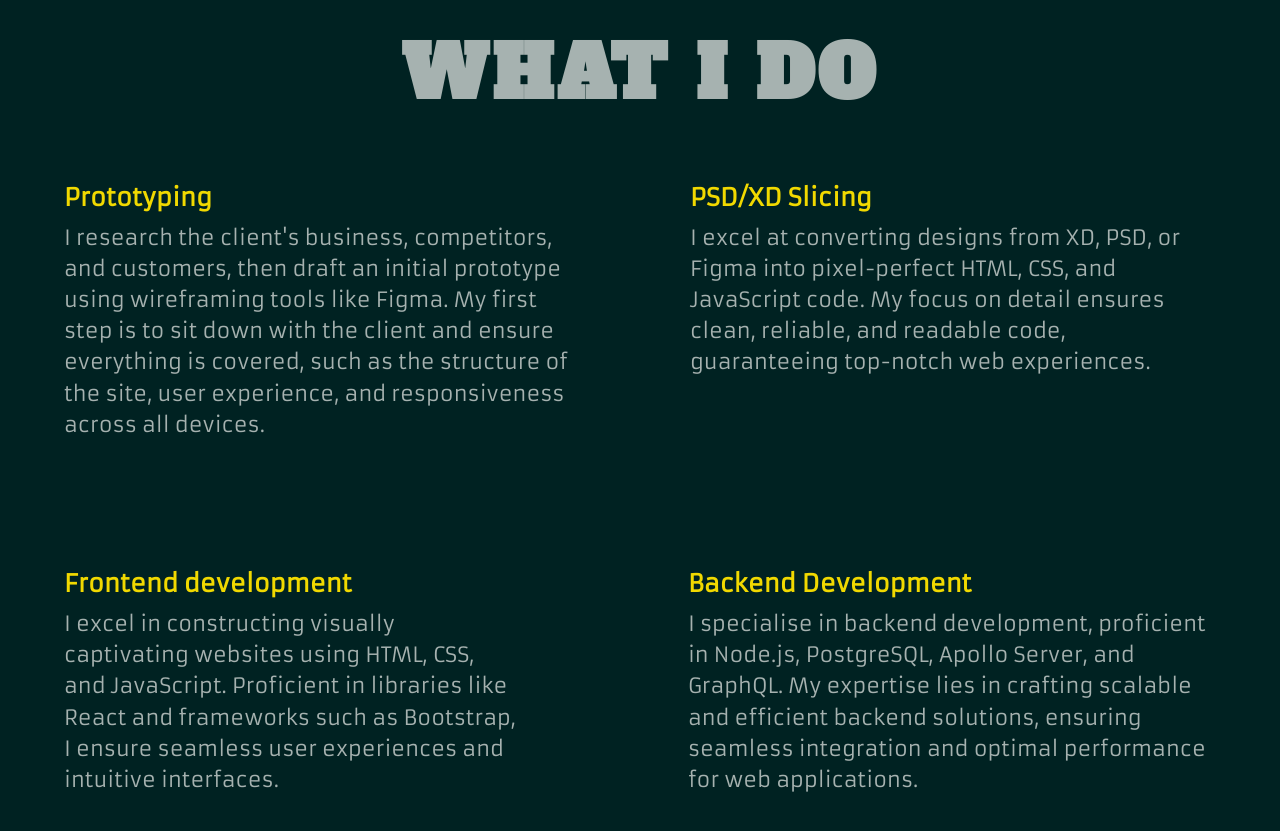
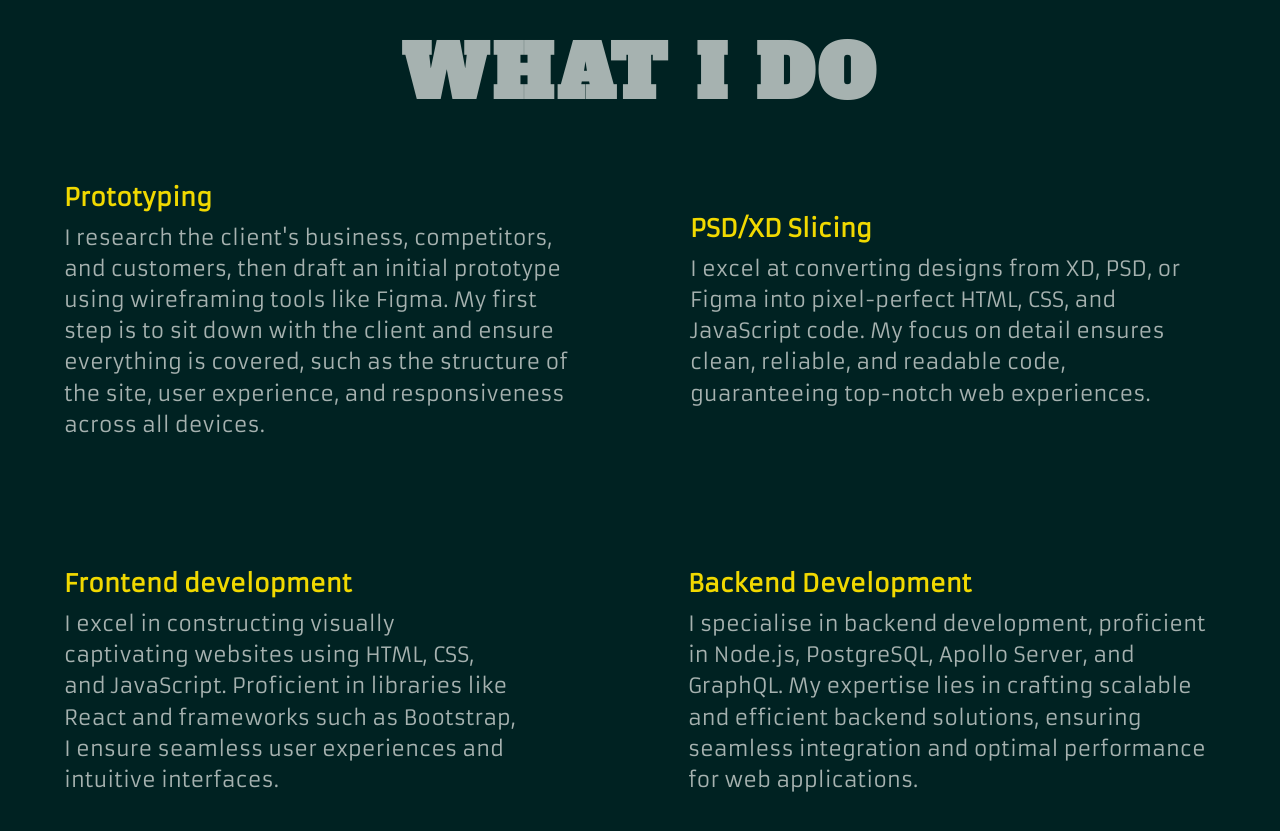
Before and after one commit to alinosratipour/PesonalProject, a React (Vite) app: page / in a window 1280 px wide. Shown: the part 2920-3751 px from the top of the page. Built offline with nearby package versions, Linux system fonts and the light colour scheme; no server answers; a web font is replaced by a local one.

Commit message:
fixed small issue with text align

```diff
--- a/src/components/About/About.scss
+++ b/src/components/About/About.scss
@@ -51,6 +51,8 @@
 
 .flex-wrapper {
   display: flex;
+  justify-content: center;
+ align-items: center;
   padding-bottom: 8rem;
   gap: 100px;
 }
@@ -139,12 +141,6 @@
 }
 
 @include small-screen {
-  // .photo {
-  //   width: 200px;
-  //   height: 200px;
-  //   margin: auto;
-  //   //padding-bottom: 20px;
-  // }
   .Photo-Container {
     grid-template-columns: 1fr;
     text-align: center;
@@ -206,4 +202,5 @@
   .about-wrapper {
     z-index: 2;
   }
+
 }
```
